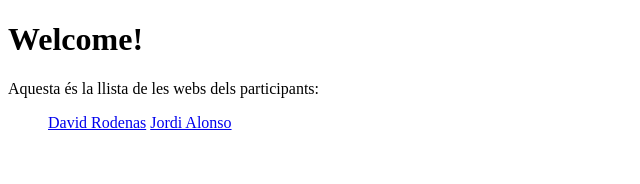
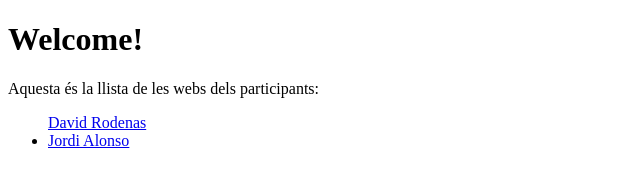
Before and after one commit to drpicox/frontend-tc-2022, a plain HTML site: page index.html in a window 1280 px wide. Shown: the whole page, without its empty margins (0-640 px from the left). Drawn offline with Linux system fonts and the light colour scheme.

Commit message:
Update index.html

```diff
--- a/index.html
+++ b/index.html
@@ -8,7 +8,7 @@
     <p>Aquesta és la llista de les webs dels participants:</p>
     <ul>
       <il><a href="https://david-rodenas.com">David Rodenas</a></il>
-      <il><a href="https://jordialonso.com">Jordi Alonso</a></il>
+      <li><a href="https://jordialonso.com">Jordi Alonso</a></li>
     </ul>
   </body>
 </html>
```
